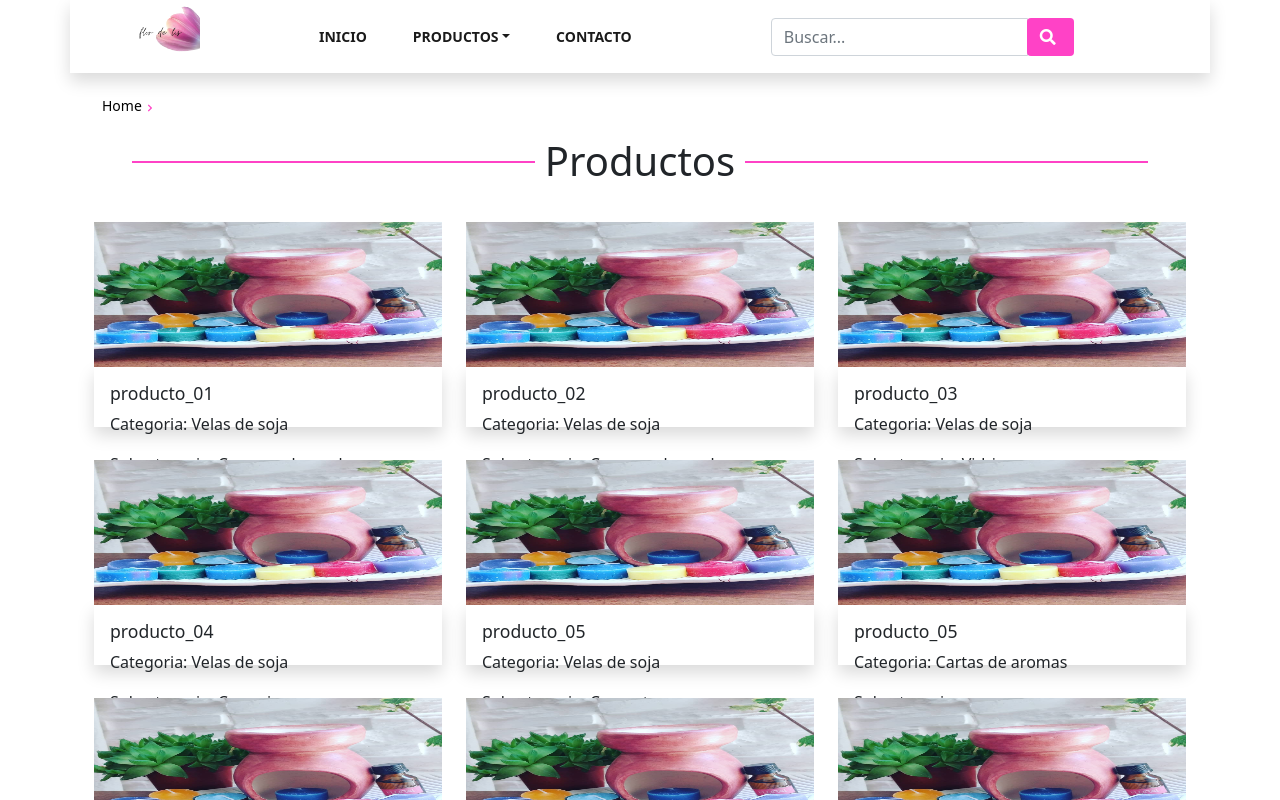
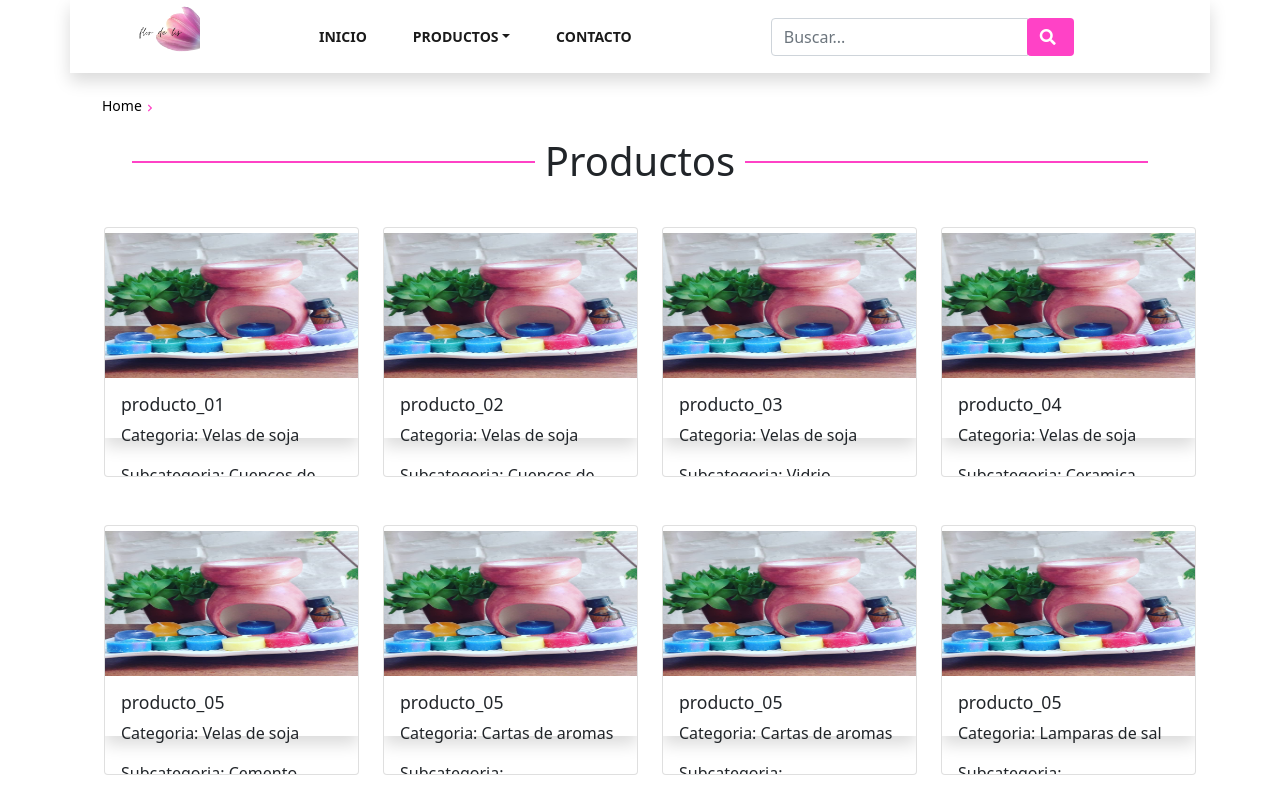
Before and after one commit to MendietaSergio/Flor_de_Lis, a React (Create React App) app: page /Productos in a window 1280 px wide. Shown: the top 800 px of the page. Built offline with nearby package versions, Linux system fonts and the light colour scheme.

Commit message:
Añade clases con estilos

```diff
--- a/src/components/Containers/Card/Card.jsx
+++ b/src/components/Containers/Card/Card.jsx
@@ -1,23 +1,27 @@
 import React from "react";
-import Producto_01 from "../../../images/Products/img_productos_01.jpg"
+import Producto_01 from "../../../images/Products/img_productos_01.jpg";
 import "./Card.css";
-const Card = ({ product }) => {
-
+const Card = ({
+  product }) => {
   return (
-    <div className="col-6 col-md-4 col-lg-4 mb-1 h-100 my-4">
-        <img
-        className="card-img-top" src={Producto_01}
-          title={product.img}
-        />
-      <div className="card-body shadow">
-        <h6 className="card-title">{product.name}</h6>
-        <p className="card-text">Categoria: {product.category}</p>
-        <p className="card-text">Subcategoria: {product.subCategory}</p>
-        <p className="card-text">Descripción: {product.descrition}</p>
-        <div className="d-flex justify-content-between">
-          <a className="btn btn-success"
-            text="Consultar" rel="noopener noreferrer"
-            target="_blank" href={`https://api.whatsapp.com/send?phone=+5492214092724&text=Hola%20Adri%20!%20Quiero%20saber%20sobre%20este%20producto%20${product.name}.`}>Whatssap</a>
+    <div className="col-12 col-md-3 col-lg-3 mb-1 my-4">
+      <div className="card d-block w-100">
+        <img className="card-img-top" src={Producto_01} title={product.img} />
+        <div className="card-body d-block w-100 shadow">
+          <h6 className="card-title">{product.name}</h6>
+          <p className="card-text">Categoria: {product.category}</p>
+          <p className="card-text">Subcategoria: {product.subCategory}</p>
+          <div className="d-flex justify-content-between">
+            <a
+              className="btn btn-success"
+              text="Consultar"
+              rel="noopener noreferrer"
+              target="_blank"
+              href={`https://api.whatsapp.com/send?phone=+5492214092724&text=Hola%20Adri%20!%20Quiero%20saber%20sobre%20este%20producto%20${product.name}.`}
+            >
+              Whatssap
+            </a>
+          </div>
         </div>
       </div>
     </div>
```
